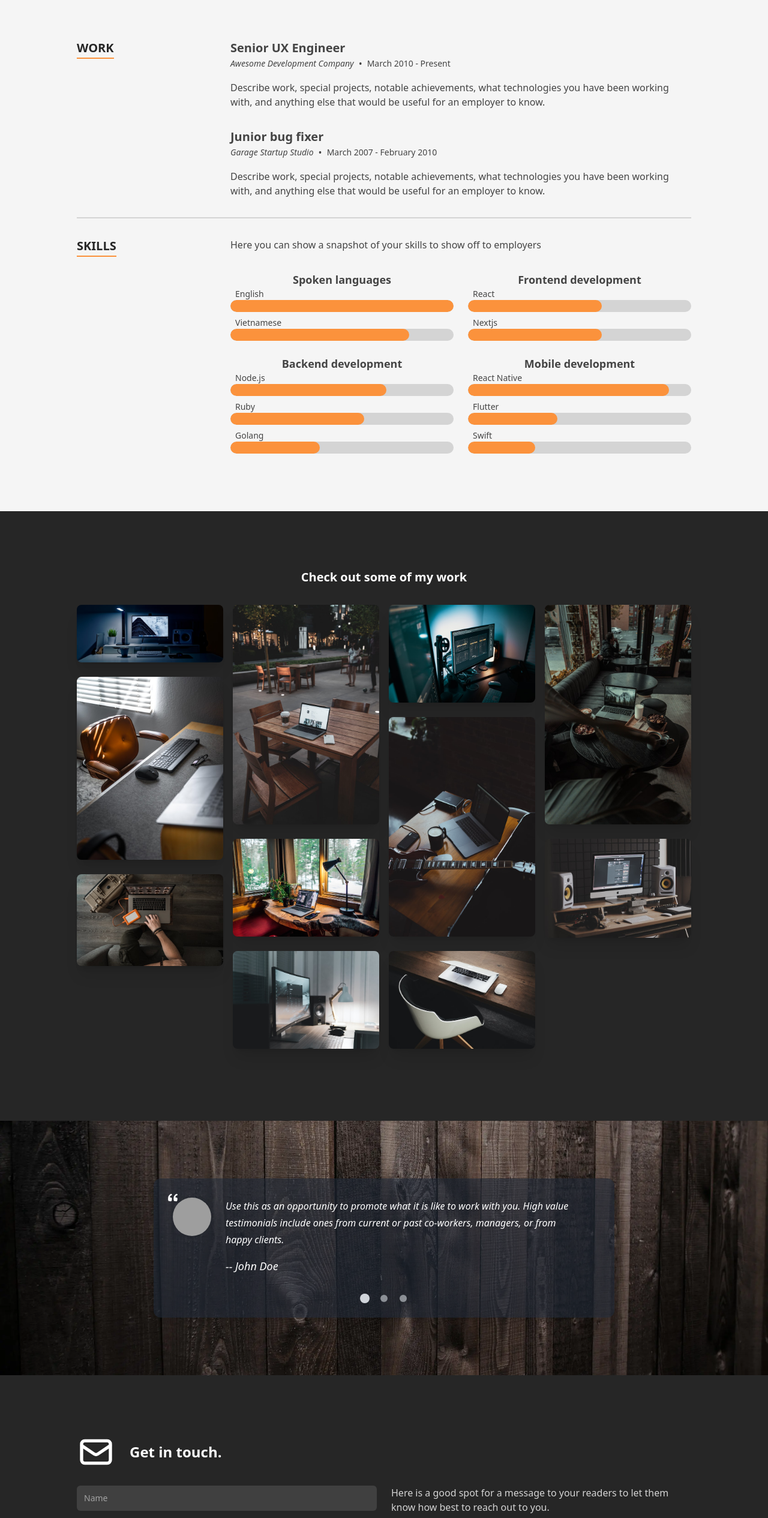
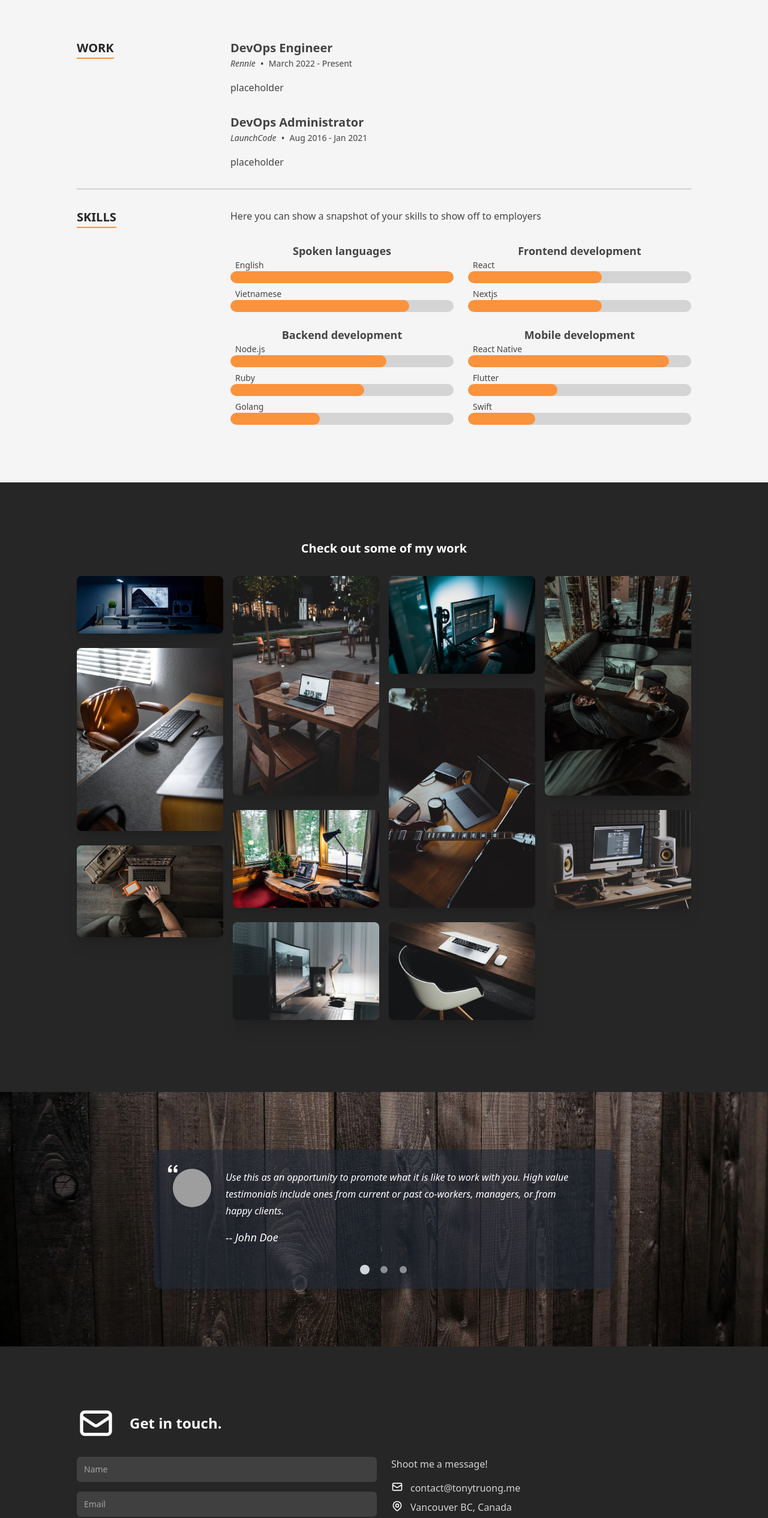
Before and after one commit to tbakerx/react-resume-template, a Next.js app: page / in a window 1280 px wide. Shown: the part 1234-3764 px from the top of the page at 60% size. Built offline with nearby package versions, Linux system fonts and the light colour scheme; grey boxes are pictures that could not be loaded.

Commit message:
fixed contact and social information

```diff
--- a/src/data/data.tsx
+++ b/src/data/data.tsx
@@ -272,24 +272,22 @@ export const education: TimelineItem[] = [
 
 export const experience: TimelineItem[] = [
   {
-    date: 'March 2010 - Present',
-    location: 'Awesome Development Company',
-    title: 'Senior UX Engineer',
+    date: 'March 2022 - Present',
+    location: 'Rennie',
+    title: 'DevOps Engineer',
     content: (
       <p>
-        Describe work, special projects, notable achievements, what technologies you have been working with, and
-        anything else that would be useful for an employer to know.
+        placeholder
       </p>
     ),
   },
   {
-    date: 'March 2007 - February 2010',
-    location: 'Garage Startup Studio',
-    title: 'Junior bug fixer',
+    date: 'Aug 2016 - Jan 2021',
+    location: 'LaunchCode',
+    title: 'DevOps Administrator',
     content: (
       <p>
-        Describe work, special projects, notable achievements, what technologies you have been working with, and
-        anything else that would be useful for an employer to know.
+	placeholder
       </p>
     ),
   },
@@ -325,27 +323,27 @@ export const testimonial: TestimonialSection = {
 
 export const contact: ContactSection = {
   headerText: 'Get in touch.',
-  description: 'Here is a good spot for a message to your readers to let them know how best to reach out to you.',
+  description: 'Shoot me a message! ',
   items: [
     {
       type: ContactType.Email,
-      text: 'reachout@timbaker.me',
-      href: 'mailto:reachout@timbaker.me',
+      text: 'contact@tonytruong.me',
+      href: 'mailto:contact@tonytruong.me',
     },
     {
       type: ContactType.Location,
-      text: 'Victoria BC, Canada',
-      href: 'https://www.google.ca/maps/place/Victoria,+BC/@48.4262362,-123.376775,14z',
+      text: 'Vancouver BC, Canada',
+      href: 'https://www.google.com/maps/place/Vancouver,+BC/@49.2578263,-123.1939434,12z',
     },
     {
       type: ContactType.Instagram,
-      text: '@tbakerx',
-      href: 'https://www.instagram.com/tbakerx/',
+      text: '@bakamusic',
+      href: 'https://www.instagram.com/bakamusic/',
     },
     {
       type: ContactType.Github,
-      text: 'tbakerx',
-      href: 'https://github.com/tbakerx',
+      text: 'tonytruong101',
+      href: 'https://github.com/tonytruong101',
     },
   ],
 };
@@ -354,9 +352,9 @@ export const contact: ContactSection = {
  * Social items
  */
 export const socialLinks: Social[] = [
-  {label: 'Github', Icon: GithubIcon, href: 'https://github.com/tbakerx'},
-  {label: 'Stack Overflow', Icon: StackOverflowIcon, href: 'https://stackoverflow.com/users/8553186/tim-baker'},
-  {label: 'LinkedIn', Icon: LinkedInIcon, href: 'https://www.linkedin.com/in/timbakerx/'},
-  {label: 'Instagram', Icon: InstagramIcon, href: 'https://www.instagram.com/tbakerx/'},
-  {label: 'Twitter', Icon: TwitterIcon, href: 'https://twitter.com/TimBakerx'},
+  {label: 'Github', Icon: GithubIcon, href: 'https://github.com/tonytruong101'},
+  {label: 'Stack Overflow', Icon: StackOverflowIcon, href: 'http://localhost:3000'},
+  {label: 'LinkedIn', Icon: LinkedInIcon, href: 'https://www.linkedin.com/in/tonytruong-cgy/'},
+  {label: 'Instagram', Icon: InstagramIcon, href: 'https://www.instagram.com/bakamusic/'},
+  {label: 'Twitter', Icon: TwitterIcon, href: 'http://localhost:3000'},
 ];
```
